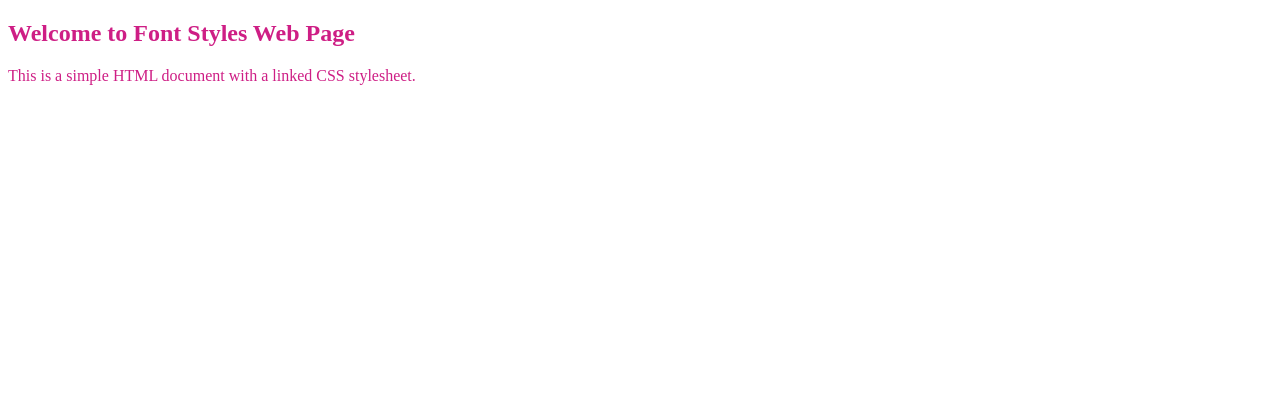
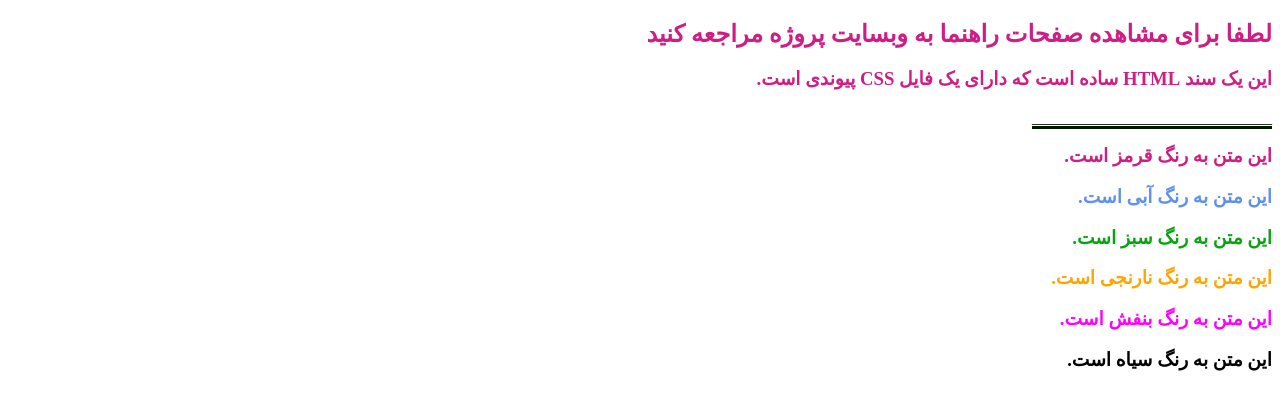
Before and after one commit to farshid-azady/class-Css-development, a plain HTML site: page fontstyle-10/index.html in a window 1280 px wide. Drawn offline with Linux system fonts and the light colour scheme.

Commit message:
fonts added to fonts folder

```diff
--- a/fontstyle-10/index.html
+++ b/fontstyle-10/index.html
@@ -1,16 +1,27 @@
 <!DOCTYPE html>
-<html lang="en">
-<head>
-    <meta charset="UTF-8">
-    <meta name="viewport" content="width=device-width, initial-scale=1.0">
-    <link rel="stylesheet" href="styles.css">
+<html lang="en" dir="rtl">
+  <head>
+    <meta charset="UTF-8" />
+    <meta name="viewport" content="width=device-width, initial-scale=1.0" />
+    <link rel="stylesheet" href="styles.css" />
     <title>Document</title>
-</head>
-<body>
-    <h2 style="color: rgb(206, 30, 133);">Welcome to Font Styles Web Page</h2>
-    <p style="color: rgb(206, 30, 133);">This is a simple HTML document with a linked CSS stylesheet.</p>
+  </head>
+  <body>
+    <h2 style="color: rgb(206, 30, 133)">
+      لطفا برای مشاهده صفحات راهنما به وبسایت پروژه مراجعه کنید
+    </h2>
+    <h3 style="color: rgb(206, 30, 133)">
+      این یک سند HTML ساده است که دارای یک فایل CSS پیوندی است.
+    </h3>
+    <p style=" color: #0a0a0a">
+      <span class="center">______________________________</span>
+    </p>
 
-
-
-</body>
+    <h3 style="color: rgb(206, 30, 133)">این متن به رنگ قرمز است.</h3>
+    <h3 style="color: rgb(95, 145, 236)">این متن به رنگ آبی است.</h3>
+    <h3 style="color: rgb(6, 165, 14)">این متن به رنگ سبز است.</h3>
+    <h3 style="color: rgb(255, 165, 0)">این متن به رنگ نارنجی است.</h3>
+    <h3 style="color: rgb(255, 0, 255)">این متن به رنگ بنفش است.</h3>
+    <h3 style="color: rgb(0, 0, 0)">این متن به رنگ سیاه است.</h3>
+  </body>
 </html>
--- a/fontstyle-10/styles.css
+++ b/fontstyle-10/styles.css
@@ -0,0 +1,7 @@
+
+
+
+.center {
+  text-align: center;
+  border-bottom: 3px solid rgb(0, 22, 0);
+}
```
Also changed, not shown: fontstyle-10/fonts/Vazirmatn-RD-Regular.ttf (added), fontstyle-10/fonts/Vazirmatn-RD-Regular.woff2 (added), fontstyle-10/fonts/Vazirmatn-Regular.ttf (added), fontstyle-10/fonts/Vazirmatn-Regular.woff2 (added), 1 other file.
